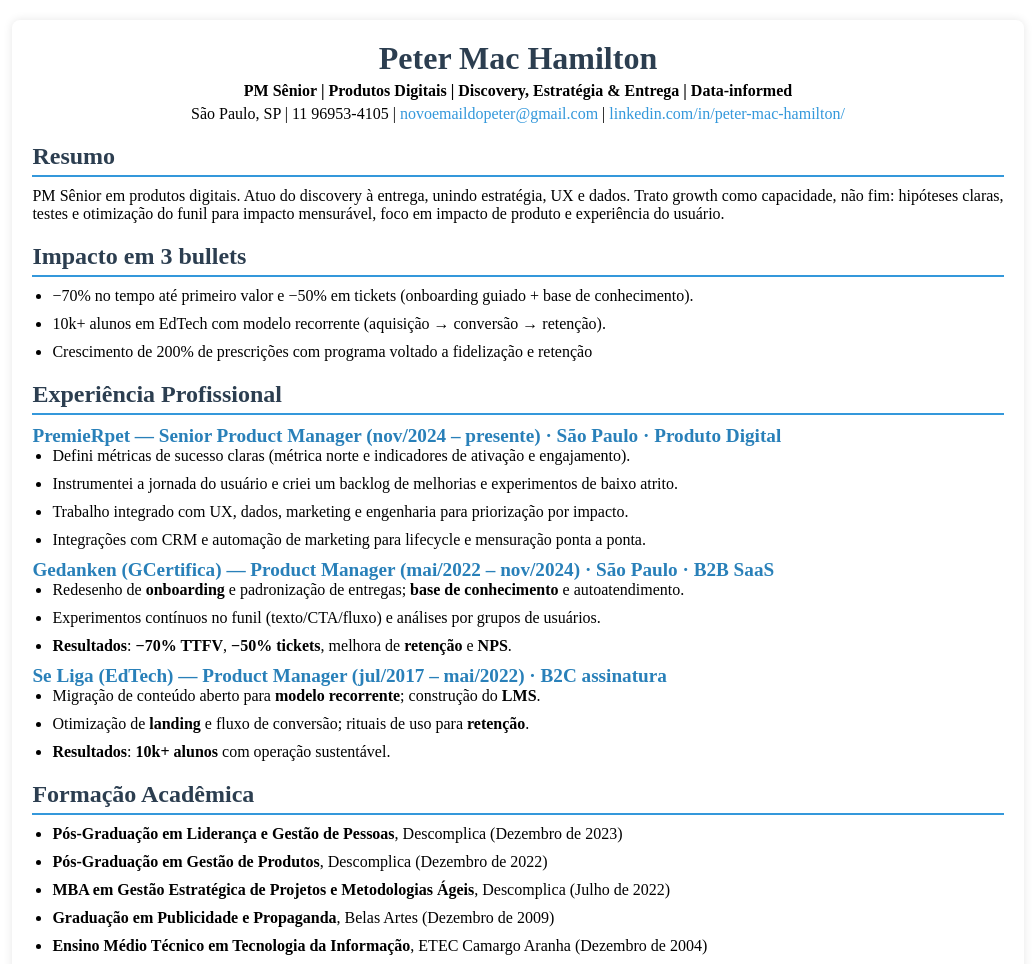
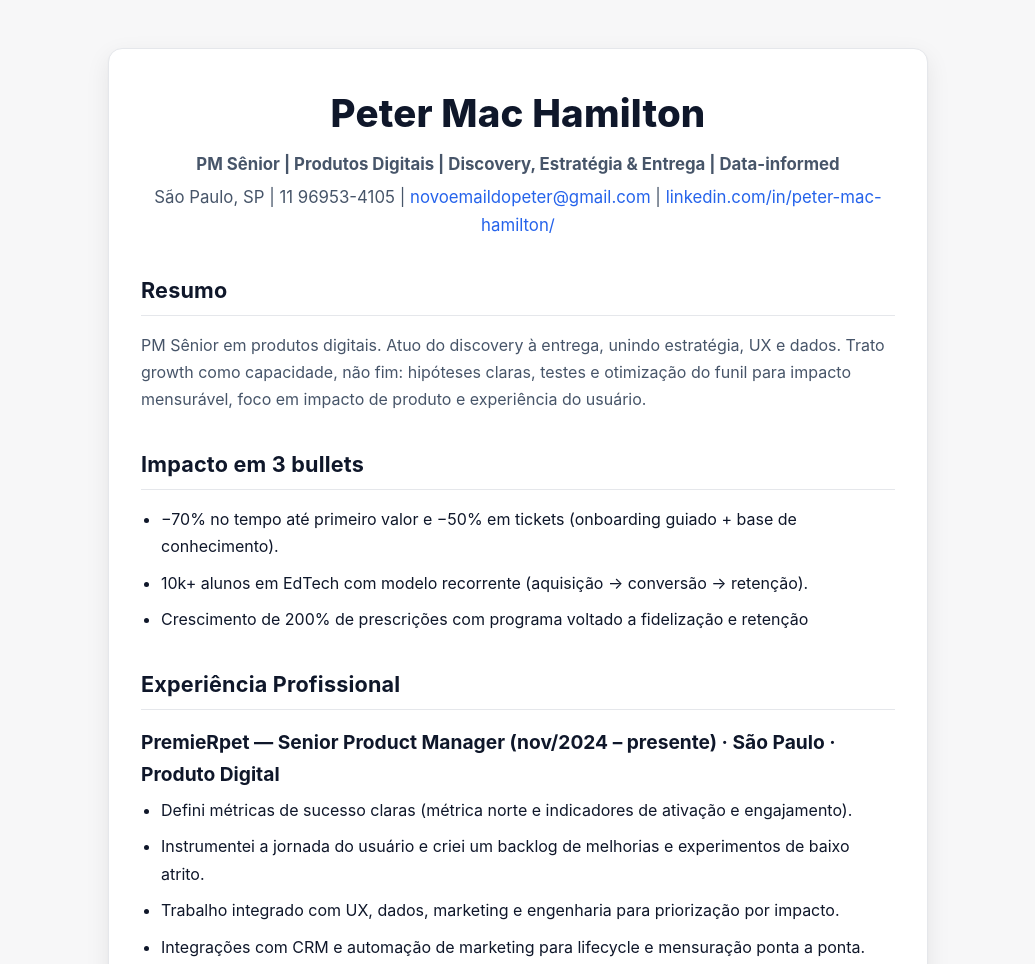
Before and after one commit to javaijafoi/cv, a plain HTML site: page SeniorProductManager.html in a window 1280 px wide. Shown: the top 964 px of the page, without its empty margins (122-1157 px from the left). Drawn offline with Linux system fonts and the light colour scheme.

Commit message:
Refactor CSS with variables and improve styles
Refactor CSS to use CSS variables for better maintainability and consistency. Update styles for body, containers, headers, and sections.

```diff
--- a/style.css
+++ b/style.css
@@ -1,145 +1,161 @@
-.cv-page * {
-    margin: 0;
-    padding: 0;
-    box-sizing: border-box;
+/* ========= base & tokens ========= */
+:root {
+  --font-sans: Inter, ui-sans-serif, system-ui, -apple-system, Segoe UI, Roboto, Helvetica, Arial, "Apple Color Emoji", "Segoe UI Emoji";
+  --bg: #f7f7f8;
+  --card: #ffffff;
+  --text: #0f172a;      /* slate-900 */
+  --muted: #475569;     /* slate-600 */
+  --line: #e5e7eb;      /* gray-200 */
+  --accent: #2563eb;    /* blue-600 */
+  --radius: 14px;
+  --shadow: 0 1px 2px rgba(0,0,0,.04), 0 8px 24px rgba(0,0,0,.08);
+
+  --space-1: .5rem;
+  --space-2: .75rem;
+  --space-3: 1rem;
+  --space-4: 1.5rem;
+  --space-5: 2rem;
+  --space-6: 3rem;
 }
 
-.cv-page body {
-    font-family: Arial, sans-serif;
-    background-color: #f4f4f4;
-    color: #333;
-    line-height: 1.6;
+/* reseta margin/padding e usa border-box */
+.cv-page * { margin: 0; padding: 0; box-sizing: border-box; }
+
+/* CORREÇÃO: o body tem a classe .cv-page (não é .cv-page body) */
+body.cv-page {
+  font-family: var(--font-sans);
+  background: var(--bg);
+  color: var(--text);
+  line-height: 1.7;
+  -webkit-font-smoothing: antialiased;
+  text-rendering: optimizeLegibility;
 }
 
+/* ========= layout ========= */
 .cv-page .container {
-    width: 80%;
-    margin: 20px auto;
-    padding: 20px;
-    background-color: #fff;
-    border-radius: 8px;
-    box-shadow: 0 0 10px rgba(0, 0, 0, 0.1);
+  max-width: 820px;
+  margin: var(--space-6) auto;
+  padding: clamp(20px, 3vw, 32px);
+  background: var(--card);
+  border-radius: var(--radius);
+  box-shadow: var(--shadow);
+  border: 1px solid var(--line);
 }
 
+/* ========= header ========= */
 .cv-page header {
   text-align: center;
-    margin-bottom: 20px;
+  margin-bottom: var(--space-5);
 }
 
 .cv-page header h1 {
-    font-size: 2em;
-    color: #2c3e50;
+  font-size: clamp(1.9rem, 3.5vw, 2.4rem);
+  font-weight: 800;
+  letter-spacing: 0.2px;
+  color: var(--text);
+  margin-bottom: .25rem;
 }
 
 .cv-page header p {
-    margin-top: 5px;
-    font-size: 1em;
+  margin-top: .25rem;
+  font-size: clamp(.97rem, 1.8vw, 1.05rem);
+  color: var(--muted);
 }
 
 .cv-page a {
-    color: #3498db;
+  color: var(--accent);
   text-decoration: none;
+  text-underline-offset: 3px;
 }
 
-.cv-page a:hover {
-    text-decoration: underline;
+.cv-page a:hover { text-decoration: underline; }
+
+/* ========= seções ========= */
+.cv-page section { margin-bottom: var(--space-5); }
+
+.cv-page section h2 {
+  font-size: clamp(1.15rem, 2.2vw, 1.35rem);
+  font-weight: 700;
+  color: var(--text);
+  padding-bottom: .4rem;
+  border-bottom: 1px solid var(--line);
+  margin-bottom: var(--space-3);
+  letter-spacing: .2px;
 }
 
-.cv-page section {
-    margin-bottom: 20px;
+/* parágrafos legíveis (sem justificar) */
+.cv-page section p {
+  color: var(--muted);
+  font-size: 1rem;
+  text-align: left;
+  max-width: 75ch;
 }
 
-.cv-page section p {
-    text-align: justify;
+/* ========= listas ========= */
+.cv-page ul {
+  list-style: disc;
+  padding-left: 1.25rem;
 }
 
-.cv-page section h2 {
-    font-size: 1.5em;
-    border-bottom: 2px solid #3498db;
-    padding-bottom: 5px;
-    margin-bottom: 10px;
-    color: #2c3e50;
+.cv-page ul li {
+  margin-bottom: .6rem;
+  color: var(--text);
 }
 
+.cv-page ul li strong { font-weight: 700; }
+
+/* ========= jobs ========= */
+.cv-page .job { margin-bottom: var(--space-4); }
+
 .cv-page .job h3 {
-    font-size: 1.2em;
-    color: #2980b9;
+  font-size: clamp(1.05rem, 2vw, 1.2rem);
+  font-weight: 700;
+  color: var(--text);
+  margin-bottom: .35rem;
 }
 
 .cv-page .job p {
   font-style: italic;
-    color: #7f8c8d;
+  color: var(--muted);
 }
 
-.cv-page ul {
-    list-style-type: disc;
-    margin-left: 20px;
+/* ========= tabs ========= */
+.cv-page .tabs {
+  display: flex;
+  gap: .5rem;
+  margin: var(--space-3) auto;
+  justify-content: center;
 }
 
-.cv-page ul li {
-    margin-bottom: 10px;
+.cv-page .tab-button {
+  padding: .45rem .9rem;
+  border: 1px solid var(--line);
+  border-radius: 999px;
+  background: #fff;
+  cursor: pointer;
+  font: inherit;
 }
 
-/* Estilos específicos para impressão */
-@media print {
-    .cv-page body {
-        background-color: white;
-        color: black;
+.cv-page .tab-button:hover {
+  border-color: var(--accent);
+  color: var(--accent);
 }
 
+/* ========= print ========= */
+@media print {
+  body.cv-page {
+    background: #fff;
+    color: #000;
+    line-height: 1.6;
+  }
   .cv-page .container {
-        width: 100%;
+    max-width: 100%;
     margin: 0;
-        padding: 0;
+    padding: 0.5in;
+    box-shadow: none;
     border: none;
-        box-shadow: none;
   }
-
-    .cv-page a {
-        color: black;
-        text-decoration: none;
+  .cv-page a { color: #000; text-decoration: none; }
+  .cv-page section { page-break-inside: avoid; }
+  .cv-page h1, .cv-page h2, .cv-page h3 { break-inside: avoid; }
 }
-
-    .cv-page header {
-        text-align: left;
-    }
-
-    .cv-page section {
-        page-break-inside: avoid;
-    }
-
-    .cv-page h1, .cv-page h2, .cv-page h3 {
-        break-inside: avoid;
-    }
-}
-
-/* Tab navigation styles */
-.cv-page .tab-nav ul {
-    display: flex;
-    list-style: none;
-    margin-bottom: 20px;
-    padding-left: 0;
-}
-
-.cv-page .tab-nav li {
-    margin-right: 10px;
-}
-
-.cv-page .tab-nav a {
-    display: block;
-    padding: 8px 12px;
-    background-color: #eee;
-    border-radius: 4px;
-}
-
-.cv-page .tab-nav a.active {
-    background-color: #3498db;
-    color: #fff;
-}
-
-.cv-page .tab-section {
-    display: none;
-}
-
-.cv-page .tab-section.active {
-    display: block;
-}
```
Lines whose indentation alone changed are shown as unchanged.
